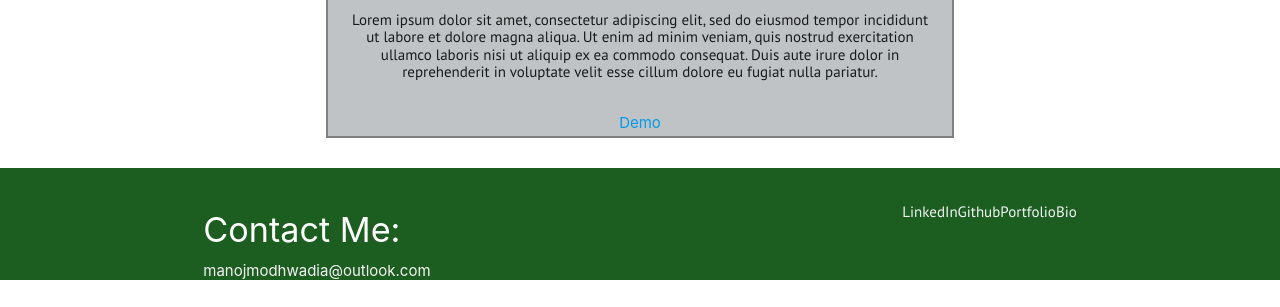
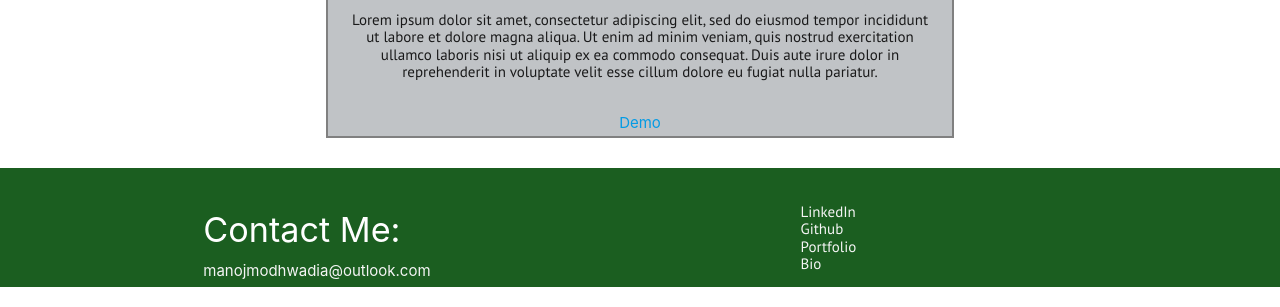
Before and after one commit to Muffinman75/Portfolio, a website: page index.html in a window 1280 px wide. Shown: the part 2832-3139 px from the top of the page. Drawn offline with nearby package versions, Linux system fonts and the light colour scheme.

Commit message:
added some styling to nav

```diff
--- a/index.html
+++ b/index.html
@@ -106,10 +106,10 @@
                 </div>
                 <div class="col l4 offset-l2 s12">
                     <ul>
-                      <li><a class="grey-text text-lighten-4 right navLink1" href="#bio">Bio</a></li>
-                      <li><a class="grey-text text-lighten-4 right navLink2" href="#portfolio">Portfolio</a></li>
-                      <li><a class="grey-text text-lighten-4 right navLink3" href="https://github.com/Muffinman75">Github</a></li>
-                      <li><a class="grey-text text-lighten-4 right navLink4" href="https://www.linkedin.com/in/manoj-m-74a230169/">LinkedIn</a></li>
+                        <li><a class="grey-text text-lighten-4 navLink4" href="https://www.linkedin.com/in/manoj-m-74a230169/">LinkedIn</a></li>
+                        <li><a class="grey-text text-lighten-4 navLink3" href="https://github.com/Muffinman75">Github</a></li>
+                        <li><a class="grey-text text-lighten-4 navLink2" href="#portfolio">Portfolio</a></li>
+                        <li><a class="grey-text text-lighten-4 navLink1" href="#bio">Bio</a></li>
                     </ul>
                 </div>
             </div>
```
